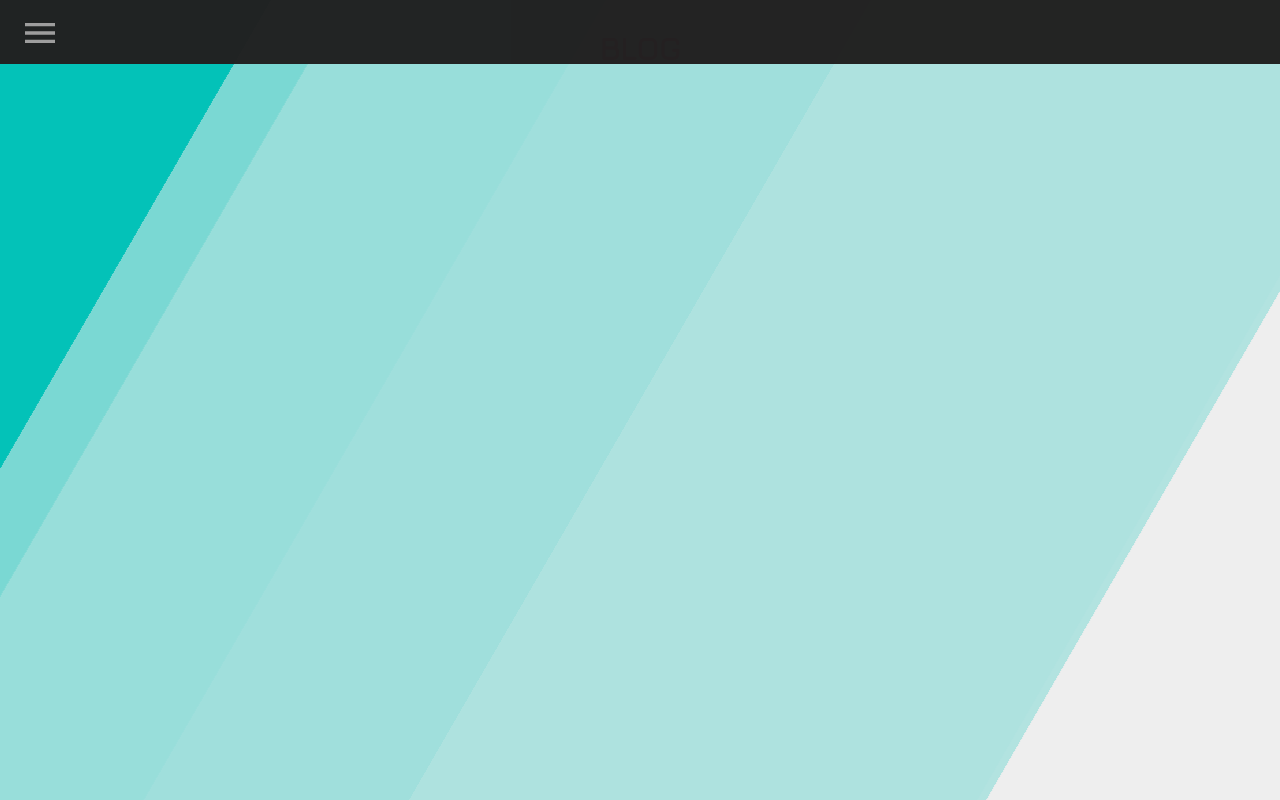
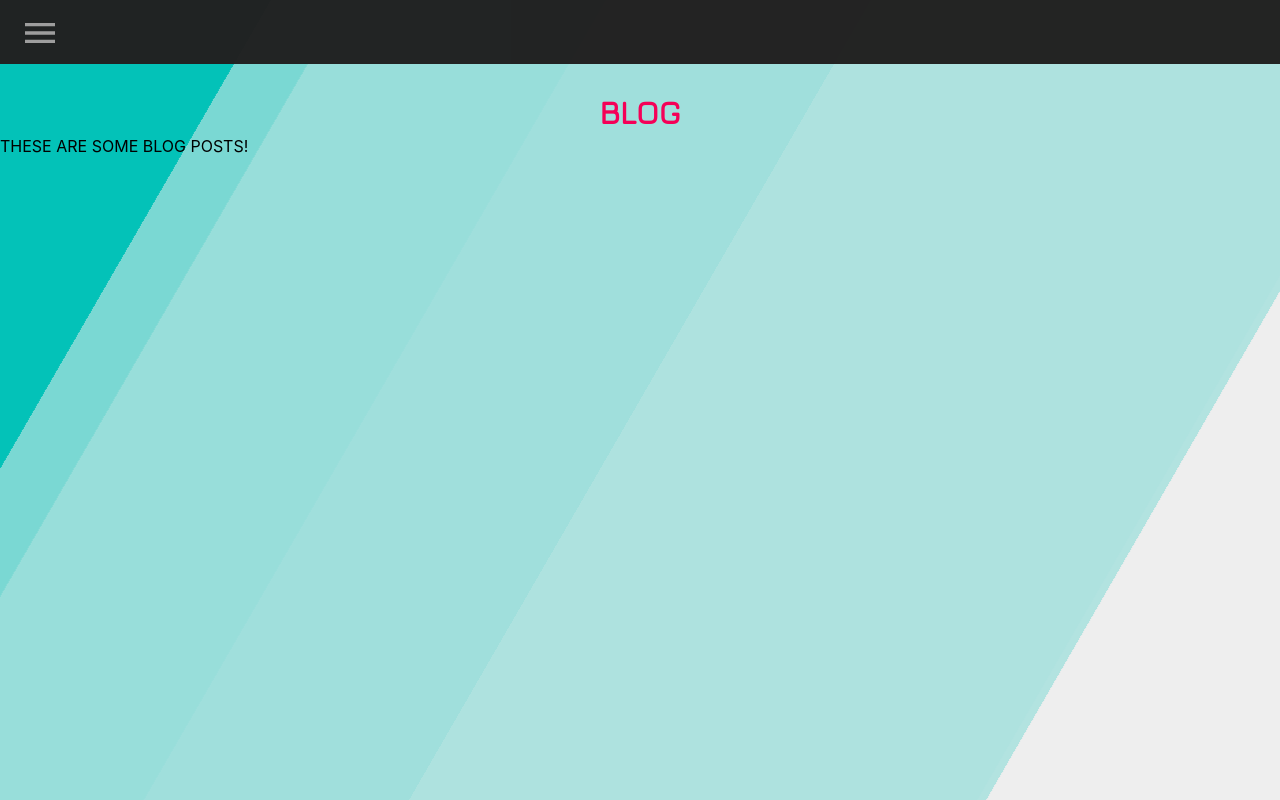
Before and after one commit to jamesncox/portfolio, a React (Create React App) app: page /blog in a window 1280 px wide. Built offline with nearby package versions, Linux system fonts and the light colour scheme; the HTML template or start-up script is replaced by a standard one; a web font is replaced by a local one.

Commit message:
Create BlogPosts and import to Blog.js

```diff
--- a/src/components/Blog/Blog.js
+++ b/src/components/Blog/Blog.js
@@ -1,11 +1,13 @@
 import React from 'react'
 import BlogHeader from './BlogHeader'
+import BlogPosts from './BlogPosts'
 
 export default function Contact() {
 
     return (
         <>
             <BlogHeader />
+            <BlogPosts />
         </>
     )
 }
--- a/src/components/Blog/BlogHeader.js
+++ b/src/components/Blog/BlogHeader.js
@@ -4,7 +4,7 @@
 
 const useStyles = makeStyles((theme) => ({
     title: {
-        marginTop: theme.spacing(2),
+        marginTop: theme.spacing(10),
         alignSelf: "center",
         fontSize: "2rem",
         fontWeight: "bold",
--- /dev/null
+++ b/src/components/Blog/BlogPosts.js
@@ -0,0 +1,8 @@
+import React from 'react'
+
+export default function BlogPosts() {
+
+    return (
+        <div>THESE ARE SOME BLOG POSTS!</div>
+    )
+}
--- a/src/components/layout/SideNavBar.js
+++ b/src/components/layout/SideNavBar.js
@@ -124,10 +124,10 @@
                             className={classes.text}
                             onClick={() => closeNav()}
                             component={RouterLink}
-                            to="/contact"
+                            to="/blog"
                         >
-                            <MailIcon className={classes.icons} />
-                            Contact
+                            <CreateIcon className={classes.icons} />
+                            Blog
                         </Button>
                     </Grid>
                     <Grid item xs={12}>
@@ -135,10 +135,10 @@
                             className={classes.text}
                             onClick={() => closeNav()}
                             component={RouterLink}
-                            to="/blog"
+                            to="/contact"
                         >
-                            <CreateIcon className={classes.icons} />
-                            Blog
+                            <MailIcon className={classes.icons} />
+                            Contact
                         </Button>
                     </Grid>
                 </Grid>
```
